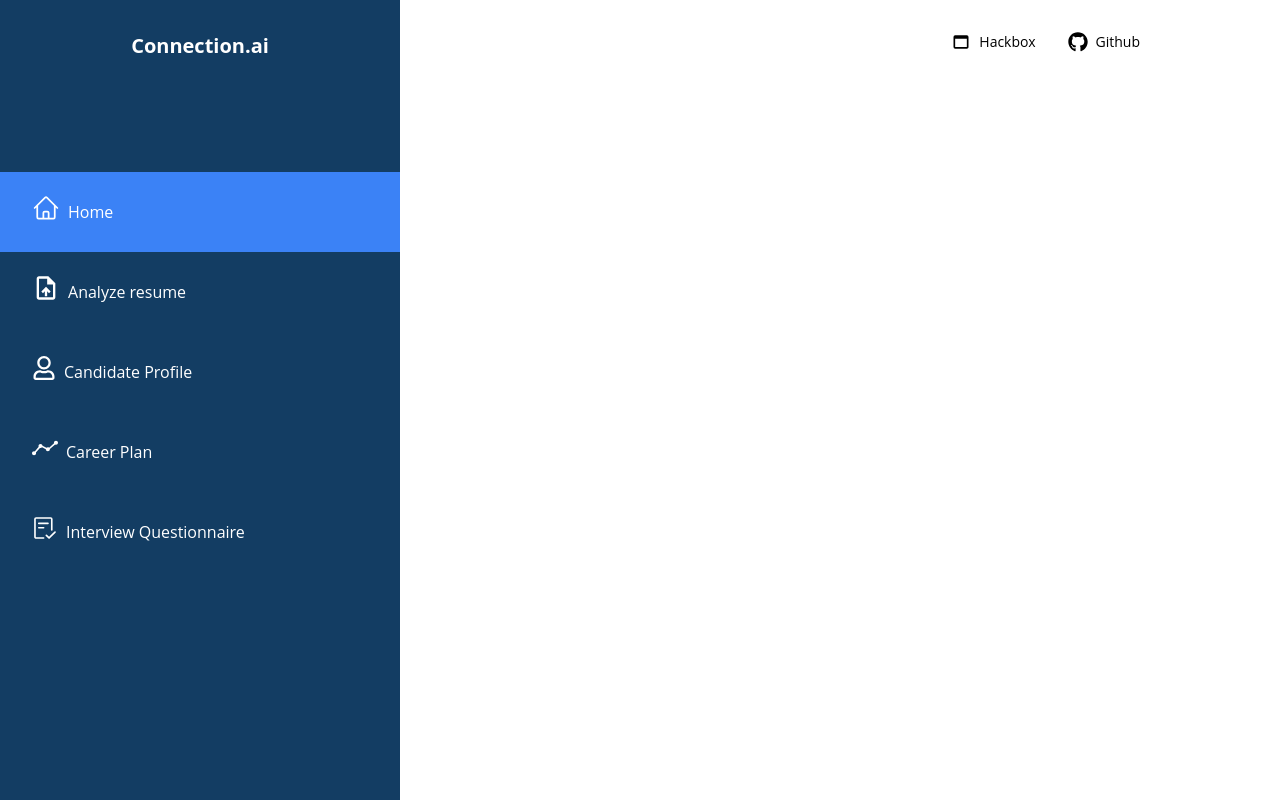
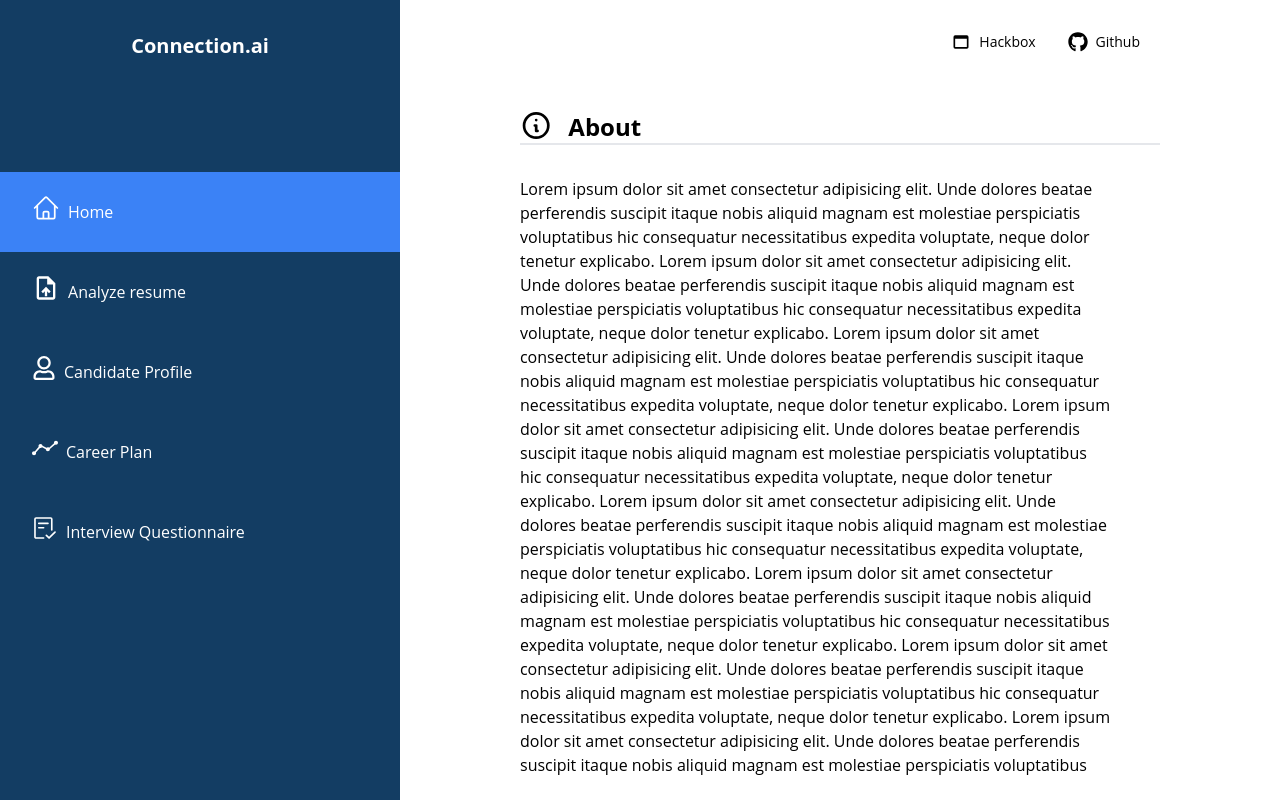
Before and after one commit to me-wsantos/connection.ai, a Next.js app: page / in a window 1280 px wide. Built offline with nearby package versions, Linux system fonts and the light colour scheme.

Commit message:
update home page

```diff
--- /dev/null
+++ b/app/components/About.tsx
@@ -0,0 +1,36 @@
+"use client"
+import { HiOutlineInformationCircle } from "react-icons/hi";
+
+export const About = () => {
+  return (
+    <div className="flex flex-col flex-shrink-0 rounded-2xl h-[calc(100vh-150px)] p-4">
+      <div className="upload-section ">
+        <div className="h-auto flex flex-col p-0 w-100">
+          <section className="h-full flex flex-col justify-start">
+            <div className="h-full pb-0 flex justify-start items-end border-b-2">
+              <HiOutlineInformationCircle size={35} color={"#000"} className="mr-4 mb-0" />
+              <div
+                className="w-full p-0 text-custom-blue-100 text-xl items-end leading-normal font-bold text-start md:text-2xl">
+                About
+              </div>
+            </div>
+            <div className="flex mt-8">
+              <div className="w-full pr-12">
+                <span>
+                  Lorem ipsum dolor sit amet consectetur adipisicing elit. Unde dolores beatae perferendis suscipit itaque nobis aliquid magnam est molestiae perspiciatis voluptatibus hic consequatur necessitatibus expedita voluptate, neque dolor tenetur explicabo.
+                  Lorem ipsum dolor sit amet consectetur adipisicing elit. Unde dolores beatae perferendis suscipit itaque nobis aliquid magnam est molestiae perspiciatis voluptatibus hic consequatur necessitatibus expedita voluptate, neque dolor tenetur explicabo.
+                  Lorem ipsum dolor sit amet consectetur adipisicing elit. Unde dolores beatae perferendis suscipit itaque nobis aliquid magnam est molestiae perspiciatis voluptatibus hic consequatur necessitatibus expedita voluptate, neque dolor tenetur explicabo.
+                  Lorem ipsum dolor sit amet consectetur adipisicing elit. Unde dolores beatae perferendis suscipit itaque nobis aliquid magnam est molestiae perspiciatis voluptatibus hic consequatur necessitatibus expedita voluptate, neque dolor tenetur explicabo.
+                  Lorem ipsum dolor sit amet consectetur adipisicing elit. Unde dolores beatae perferendis suscipit itaque nobis aliquid magnam est molestiae perspiciatis voluptatibus hic consequatur necessitatibus expedita voluptate, neque dolor tenetur explicabo.
+                  Lorem ipsum dolor sit amet consectetur adipisicing elit. Unde dolores beatae perferendis suscipit itaque nobis aliquid magnam est molestiae perspiciatis voluptatibus hic consequatur necessitatibus expedita voluptate, neque dolor tenetur explicabo.
+                  Lorem ipsum dolor sit amet consectetur adipisicing elit. Unde dolores beatae perferendis suscipit itaque nobis aliquid magnam est molestiae perspiciatis voluptatibus hic consequatur necessitatibus expedita voluptate, neque dolor tenetur explicabo.
+                  Lorem ipsum dolor sit amet consectetur adipisicing elit. Unde dolores beatae perferendis suscipit itaque nobis aliquid magnam est molestiae perspiciatis voluptatibus hic consequatur necessitatibus expedita voluptate, neque dolor tenetur explicabo.
+                </span>
+              </div>
+            </div>
+          </section>
+        </div>
+      </div>
+    </div>
+  )
+}
--- a/app/components/CareerPlan.tsx
+++ b/app/components/CareerPlan.tsx
@@ -1,6 +1,6 @@
 "use client"
 import useAppContext from "../context/appContext";
-import { FaRegUser } from "react-icons/fa";
+import { SlGraph } from "react-icons/sl";
 import ReactMarkdown from "react-markdown";
 import remarkGfm from "remark-gfm";
 
@@ -13,7 +13,7 @@ export const CareerPlan = () => {
         <div className="h-auto flex flex-col p-0 w-100">
           <section className="h-full flex flex-col justify-start">
             <div className="h-full pb-0 flex justify-start items-end border-b-2">
-              <FaRegUser size={35} color={"#000"} className="mr-4 mb-[.4rem]" />
+              <SlGraph size={35} color={"#000"} className="mr-4 mb-[.4rem]" />
               <div
                 className="w-full p-0 text-custom-blue-100 text-xl items-end leading-normal font-bold text-start md:text-2xl">
                 Career Plan
--- a/app/components/index.ts
+++ b/app/components/index.ts
@@ -1,3 +1,4 @@
+export * from "./About";
 export * from "./ChatContainer";
 export * from "./GptMessage";
 export * from "./GptMessageAnalysis";
--- a/app/page.tsx
+++ b/app/page.tsx
@@ -1,7 +1,7 @@
 "use client"
 import Link from "next/link";
 import useAppContext from "./context/appContext";
-import { Sidebar, ChatContainer, Profile, CareerPlan } from "./components";
+import { Sidebar, About, ChatContainer, Profile, CareerPlan } from "./components";
 import { FaGithub } from "react-icons/fa";
 import { MdOutlineWebAsset } from "react-icons/md";
 
@@ -38,10 +38,10 @@ export default function Home() {
             <div
               className={`flex flex-col flex-auto h-full p-1 ${moduleActive >= 2 ? 'overflow-y-auto' : 'overflow-hidden'} `}
             >
-              { /* moduleActive == 0 && <About /> */}
-              {moduleActive == 1 && <ChatContainer />}
-              {moduleActive == 2 && <Profile />}
-              {moduleActive == 3 && <CareerPlan />}
+              { moduleActive == 0 && <About /> }
+              { moduleActive == 1 && <ChatContainer /> }
+              { moduleActive == 2 && <Profile /> }
+              { moduleActive == 3 && <CareerPlan /> }
             </div>
           </div>
         </section>
```
